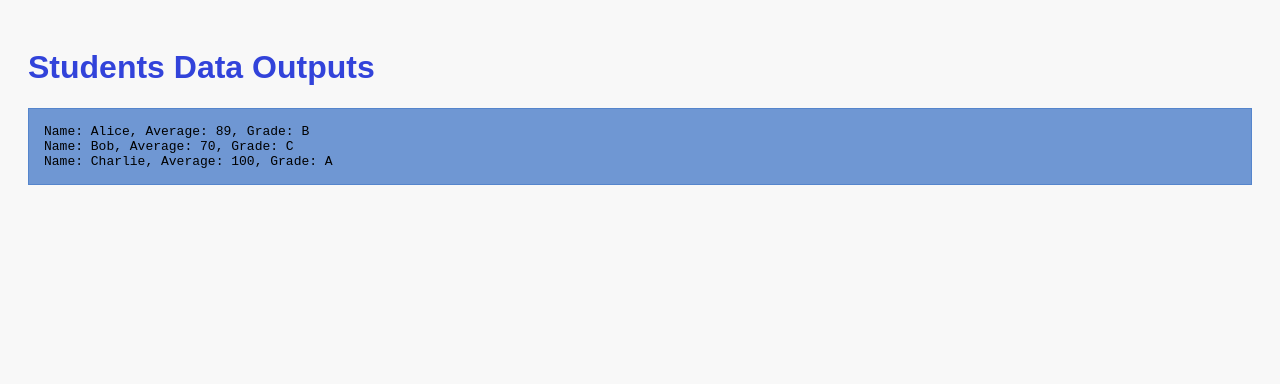
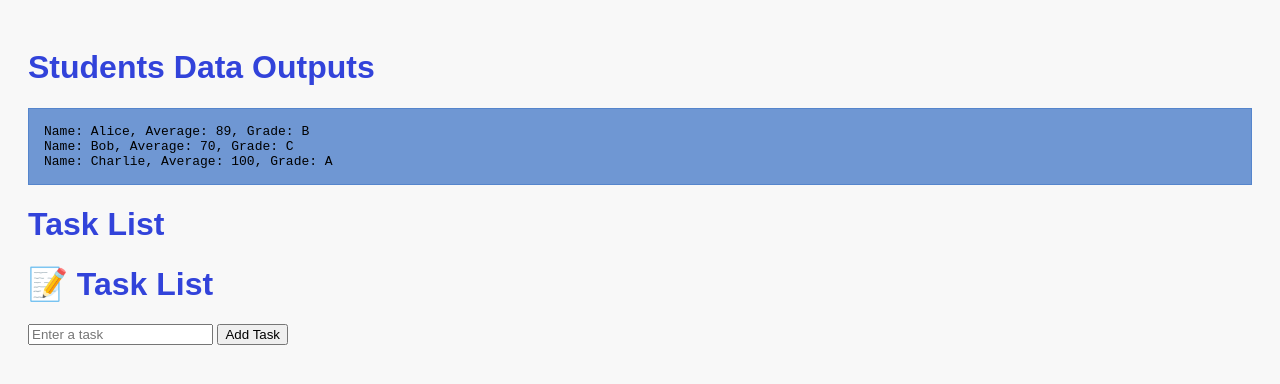
Before and after one commit to abedag/assignment7_fcs60, a plain HTML site: page index.html in a window 1280 px wide. Drawn offline with Linux system fonts and the light colour scheme.

Commit message:
Add <index.html> Adding the given block of code

```diff
--- a/index.html
+++ b/index.html
@@ -11,6 +11,15 @@
   <h1>Students Data Outputs</h1>
   <pre id="Output"></pre>
 
+  <h1>Task List</h1>
+  <div class="container">
+    <h1>📝 Task List</h1>
+    <div class="input-group">
+      <input class="task-input" type="text" placeholder="Enter a task" />
+      <button class="add-btn">Add Task</button>
+    </div>
+    <ul class="task-list"></ul>
+  </div>
 
   <script src="scripts/logic.js"></script>
 </body>
```
